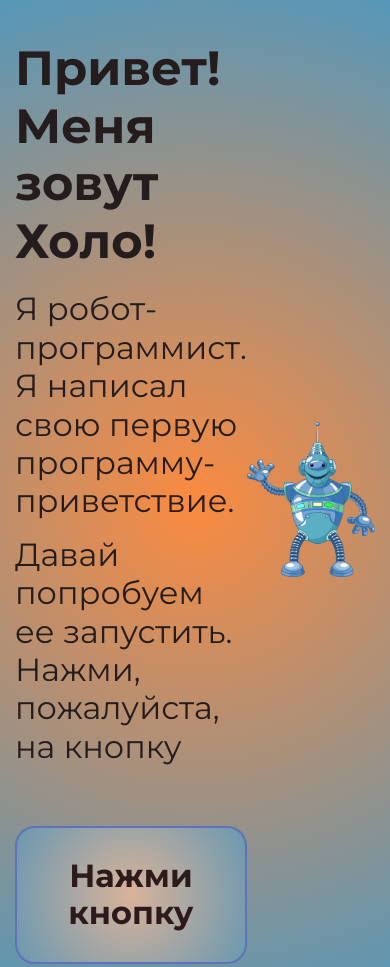
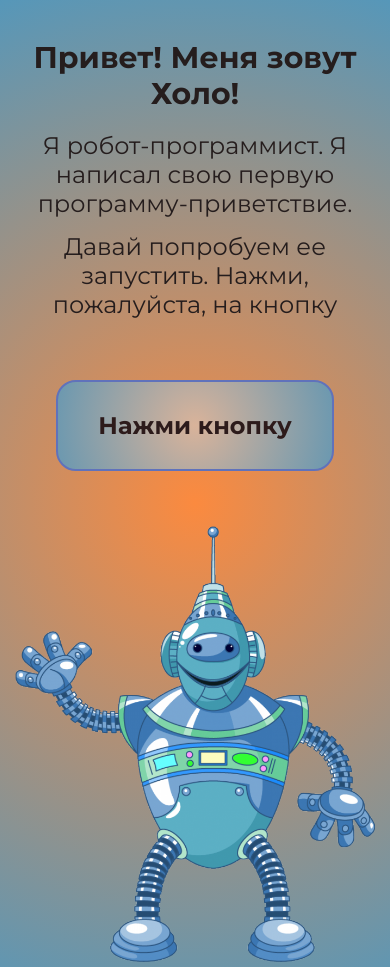
Before and after one commit to Regina5425/say_hello, a plain HTML site: page index.html in a window 390 px wide. Shown: the top 967 px of the page. Drawn offline with nearby package versions, Linux system fonts and the light colour scheme.

Commit message:
feat: responsive design

```diff
--- a/style/style.css
+++ b/style/style.css
@@ -69,6 +69,7 @@ img {
 	display: flex;
 	justify-content: space-between;
 	align-items: center;
+	gap: 30px;
 }
 
 .hello__left {
@@ -78,20 +79,20 @@ img {
 }
 
 .hello__say {
-	max-width: 600px;
+	max-width: 650px;
 }
 
 .hello__title {
 	margin-bottom: 20px;
 	font-weight: 700;
-	font-size: 3rem;
+	font-size: 3vw;
 	line-height: 1.2;
 }
 
 .hello__text {
 	margin-bottom: 60px;
 	font-weight: 400;
-	font-size: 2rem;
+	font-size: 2vw;
 	line-height: 1.2;
 }
 
@@ -102,7 +103,7 @@ img {
 .hello__btn {
 	padding: 30px 40px;
 	font-weight: 700;
-	font-size: 2rem;
+	font-size: 2vw;
 	border: 2px solid #6072bb;
 	border-radius: 20px;
 	color: #2d1b1b;
@@ -117,6 +118,28 @@ img {
 }
 
 /*===========media========*/
-@media (max-width: 1200px) {
+@media (max-width: 1000px) {
+	.hello {
+		flex-direction: column;
+	}
 
+	.hello__left {
+		margin-bottom: 25px;
+	}
+
+	.hello__say {
+		text-align: center;
+	}
+
+	.hello__title {
+		font-size: 30px;
+	}
+
+	.hello__text {
+		font-size: 24px;
+	}
+
+	.hello__btn {
+		font-size: 24px;
+	}
 }
```
